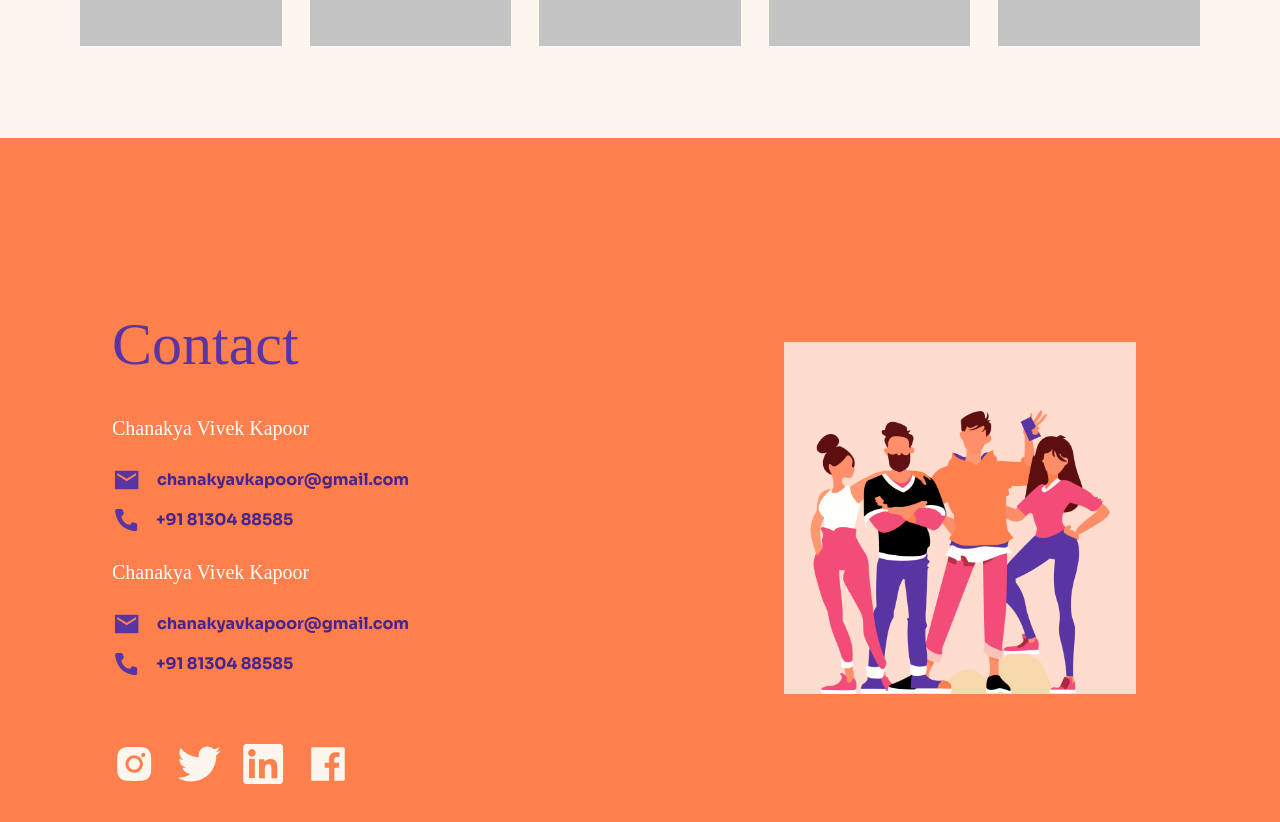
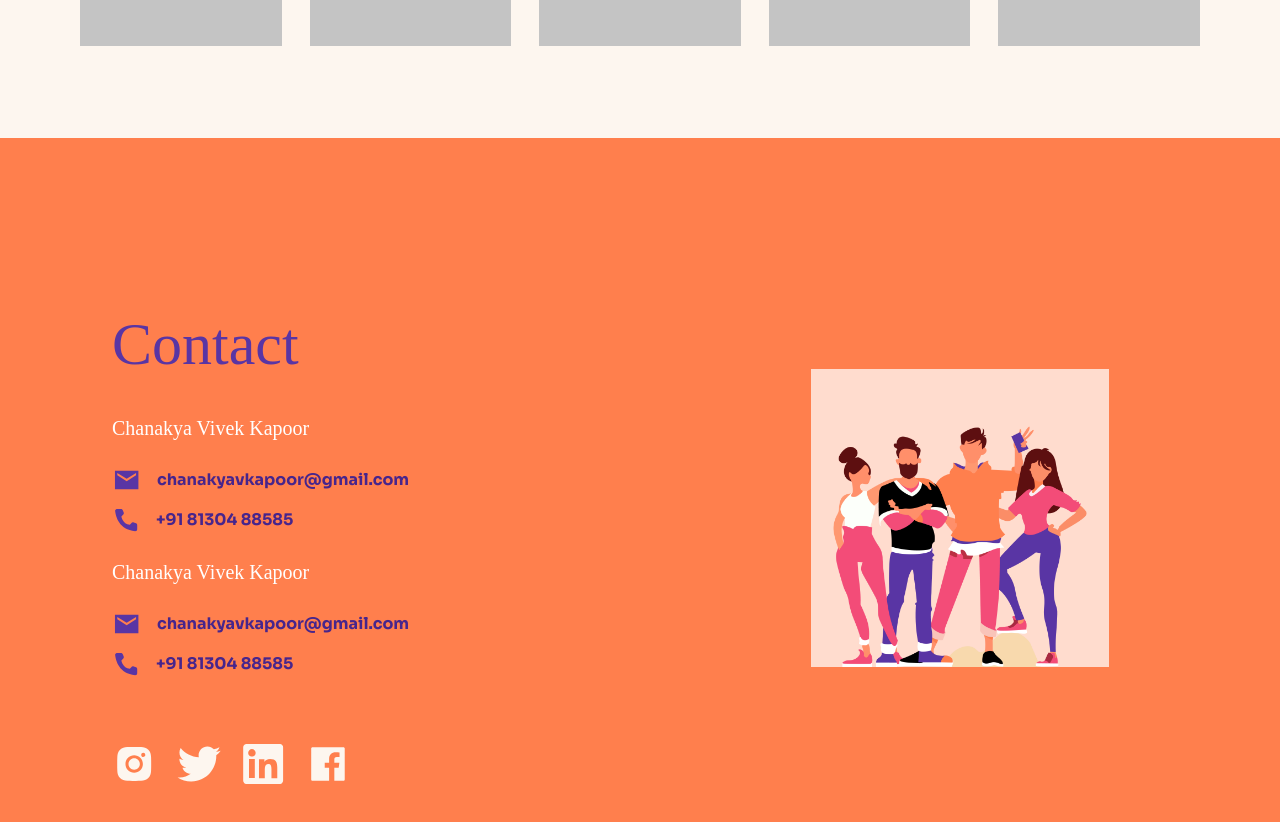
Before and after one commit to pranjaltimsina/WT22, a React (Create React App) app: page / in a window 1280 px wide. Shown: the part 3720-4542 px from the top of the page. Built offline with nearby package versions, Linux system fonts and the light colour scheme; a web font is replaced by a local one.

Commit message:
feat: add contact illus

```diff
--- a/src/Contact/Contact.jsx
+++ b/src/Contact/Contact.jsx
@@ -25,10 +25,9 @@ const Description = () => {
 
 const RightImage = () => {
   return (
-    <div className='w-full h-full lg:w-1/2 lg:p-14 flex justify-center items-center'>
+    <div className='w-full h-full lg:w-1/2  lg:p-10 xl:p-24 flex justify-center items-center'>
       <img src={illustration} alt='About' className='w-full lg:w-2/3' />
     </div>
-
   )
 }
 
```
